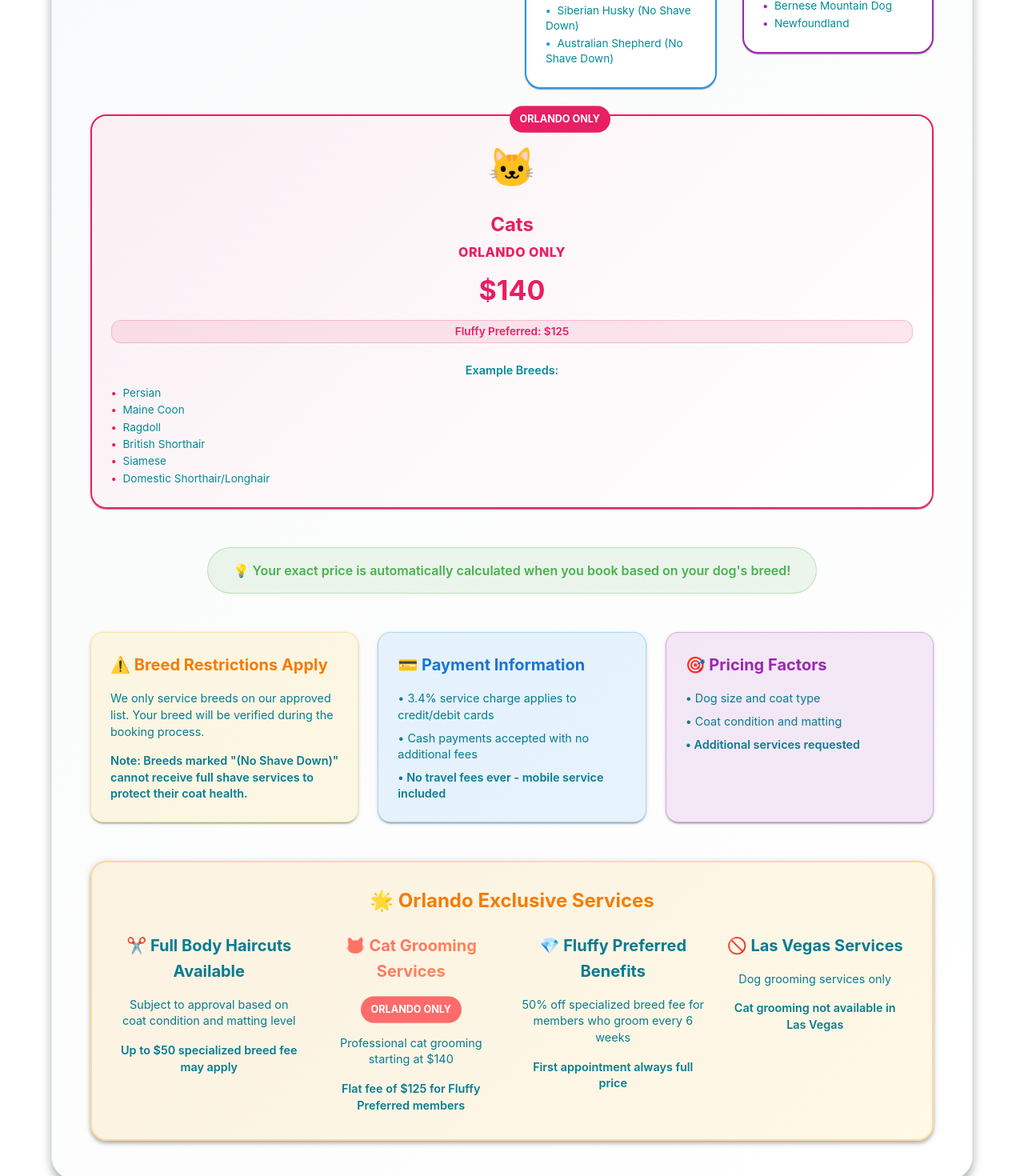
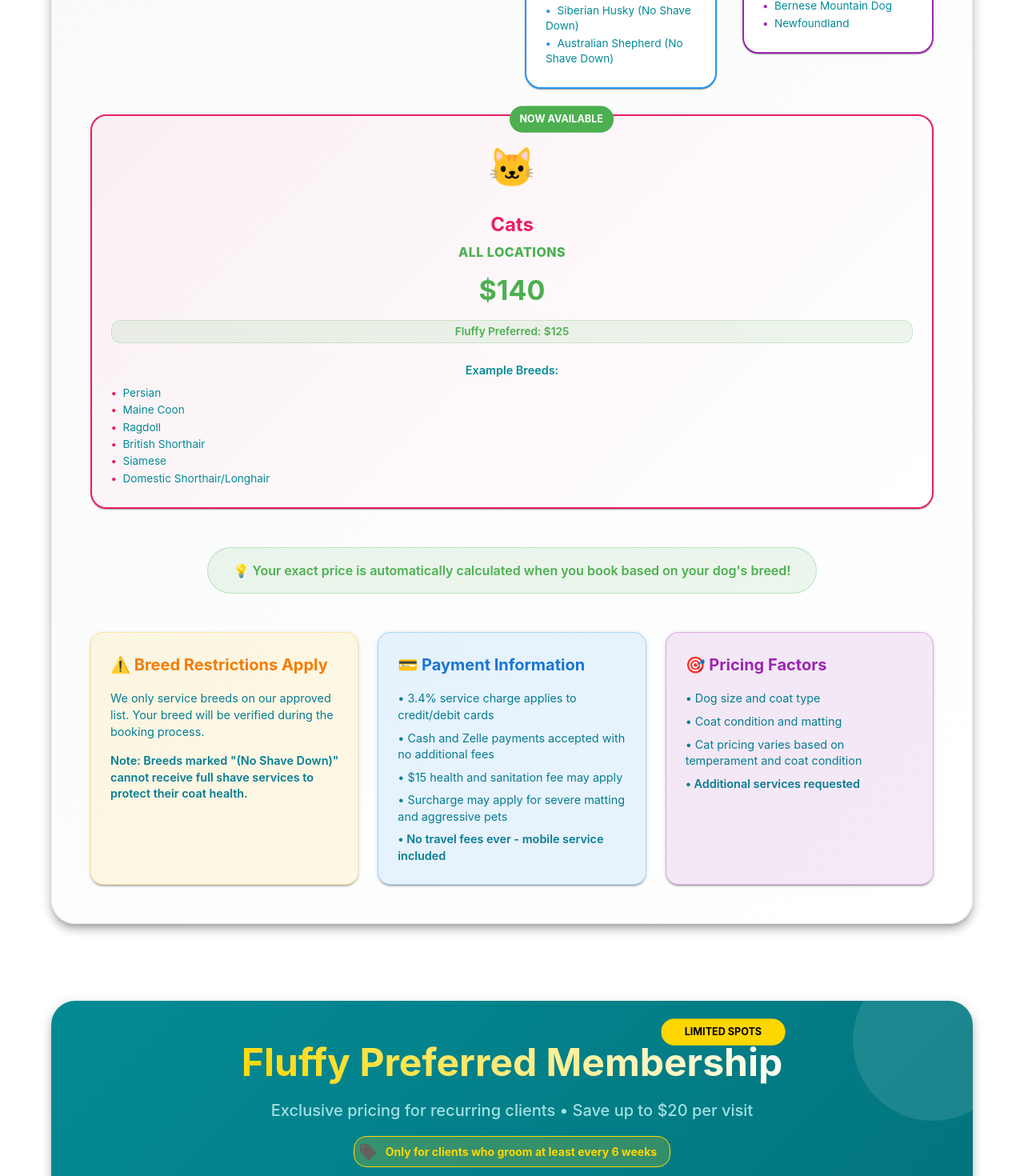
Before and after one commit to crisboxing11/Fluffy, a Next.js app: page /prices in a window 1280 px wide. Shown: the part 1260-2730 px from the top of the page at 80% size. Built offline with nearby package versions, Linux system fonts and the light colour scheme.

Commit message:
changed pricing page

```diff
--- a/pages/prices.tsx
+++ b/pages/prices.tsx
@@ -1,3 +1,4 @@
+import React, { useState, useEffect } from "react";
 import {
   Box,
   Typography,
@@ -62,6 +63,13 @@ const preferredPricing = [
     savings: "$15+",
     desc: "Over 120 lbs",
   },
+  {
+    size: "Cats",
+    price: "$125",
+    originalPrice: "$140",
+    savings: "$15",
+    desc: "All breeds",
+  },
 ];
 
 // **All-Inclusive Services List**
@@ -81,6 +89,28 @@ const services = [
 ];
 
 const PricesPage = () => {
+  const [isClient, setIsClient] = useState(false);
+
+  // Ensure client-side rendering
+  useEffect(() => {
+    setIsClient(true);
+  }, []);
+
+  // Don't render dynamic content until client-side
+  if (!isClient) {
+    return (
+      <Box sx={{ bgcolor: "#ffffff", minHeight: "100vh" }}>
+        <Container maxWidth="lg" sx={{ py: { xs: 2, md: 8 }, pt: { xs: 12, md: 8 } }}>
+          <Box textAlign="center" mb={{ xs: 4, md: 8 }}>
+            <Typography variant="h1" sx={{ fontSize: "2rem", fontWeight: 800, color: "#067C92" }}>
+              Loading Pricing Information...
+            </Typography>
+          </Box>
+        </Container>
+      </Box>
+    );
+  }
+
   return (
     <Box sx={{ bgcolor: "#ffffff" }}>
       {/* SEO & Metadata */}
@@ -301,7 +331,7 @@ const PricesPage = () => {
                 },
                 {
                   size: "Cats",
-                  weight: "ORLANDO ONLY",
+                  weight: "All Locations",
                   price: "$140",
                   examples: [
                     "Persian",
@@ -313,14 +343,14 @@ const PricesPage = () => {
                   ],
                   icon: "🐱",
                   color: "#E91E63",
-                  isOrlando: true,
+                  isAvailable: true,
                 },
               ].map((category, index) => (
                 <Grid
                   item
                   xs={12}
                   sm={6}
-                  md={category.isOrlando ? 12 : 3}
+                  md={category.isAvailable ? 12 : 3}
                   key={index}
                 >
                   <motion.div
@@ -335,7 +365,7 @@ const PricesPage = () => {
                         textAlign: "center",
                         borderRadius: "20px",
                         border: `2px solid ${category.color}`,
-                        background: category.isOrlando
+                        background: category.isAvailable
                           ? "linear-gradient(135deg, rgba(233, 30, 99, 0.05), rgba(255, 255, 255, 1))"
                           : "white",
                         position: "relative",
@@ -347,15 +377,15 @@ const PricesPage = () => {
                         },
                       }}
                     >
-                      {category.isOrlando && (
+                      {category.isAvailable && (
                         <Chip
-                          label="ORLANDO ONLY"
+                          label="NOW AVAILABLE"
                           sx={{
                             position: "absolute",
                             top: -12,
                             left: "50%",
                             transform: "translateX(-50%)",
-                            bgcolor: "#E91E63",
+                            bgcolor: "#4CAF50",
                             color: "white",
                             fontWeight: "bold",
                             fontSize: "0.75rem",
@@ -400,17 +430,17 @@ const PricesPage = () => {
                         <Typography
                           variant="body1"
                           color={
-                            category.isOrlando ? "#E91E63" : "text.secondary"
+                            category.isAvailable ? "#4CAF50" : "text.secondary"
                           }
-                          fontWeight={category.isOrlando ? "800" : "600"}
+                          fontWeight={category.isAvailable ? "800" : "600"}
                           mb={2}
                           sx={{
-                            fontSize: category.isOrlando ? "1rem" : "0.9rem",
+                            fontSize: category.isAvailable ? "1rem" : "0.9rem",
                             lineHeight: 1.3,
-                            textTransform: category.isOrlando
+                            textTransform: category.isAvailable
                               ? "uppercase"
                               : "none",
-                            letterSpacing: category.isOrlando
+                            letterSpacing: category.isAvailable
                               ? "0.5px"
                               : "normal",
                           }}
@@ -422,25 +452,25 @@ const PricesPage = () => {
                         <Typography
                           variant="h4"
                           fontWeight="bold"
-                          color={category.isOrlando ? "#E91E63" : "#038B95"}
-                          mb={category.isOrlando ? 2 : 3}
+                          color={category.isAvailable ? "#4CAF50" : "#038B95"}
+                          mb={category.isAvailable ? 2 : 3}
                         >
                           {category.price}
                         </Typography>
 
-                        {category.isOrlando && (
+                        {category.isAvailable && (
                           <Typography
                             variant="body2"
                             sx={{
-                              color: "#E91E63",
+                              color: "#4CAF50",
                               fontWeight: 600,
                               mb: 3,
                               fontSize: "0.85rem",
-                              background: "rgba(233, 30, 99, 0.1)",
+                              background: "rgba(76, 175, 80, 0.1)",
                               px: 2,
                               py: 0.5,
                               borderRadius: "12px",
-                              border: "1px solid rgba(233, 30, 99, 0.2)",
+                              border: "1px solid rgba(76, 175, 80, 0.2)",
                             }}
                           >
                             Fluffy Preferred: $125
@@ -570,7 +600,13 @@ const PricesPage = () => {
                       • 3.4% service charge applies to credit/debit cards
                     </Typography>
                     <Typography variant="body2" color="#067C92" mb={1}>
-                      • Cash payments accepted with no additional fees
+                      • Cash and Zelle payments accepted with no additional fees
+                    </Typography>
+                    <Typography variant="body2" color="#067C92" mb={1}>
+                      • $15 health and sanitation fee may apply
+                    </Typography>
+                    <Typography variant="body2" color="#067C92" mb={1}>
+                      • Surcharge may apply for severe matting and aggressive pets
                     </Typography>
                     <Typography
                       variant="body2"
@@ -607,6 +643,9 @@ const PricesPage = () => {
                     <Typography variant="body2" color="#067C92" mb={1}>
                       • Coat condition and matting
                     </Typography>
+                    <Typography variant="body2" color="#067C92" mb={1}>
+                      • Cat pricing varies based on temperament and coat condition
+                    </Typography>
                     <Typography
                       variant="body2"
                       color="#067C92"
@@ -617,150 +656,6 @@ const PricesPage = () => {
                   </Paper>
                 </Grid>
               </Grid>
-            </Box>
-
-            {/* Orlando-Specific Services */}
-            <Box mt={6}>
-              <Paper
-                elevation={4}
-                sx={{
-                  p: 4,
-                  borderRadius: "20px",
-                  background:
-                    "linear-gradient(135deg, rgba(255, 152, 0, 0.1), rgba(255, 193, 7, 0.1))",
-                  border: "2px solid rgba(255, 152, 0, 0.3)",
-                }}
-              >
-                <Typography
-                  variant="h5"
-                  fontWeight="bold"
-                  color="#F57C00"
-                  mb={3}
-                  sx={{
-                    display: "flex",
-                    alignItems: "center",
-                    justifyContent: "center",
-                    gap: 1,
-                  }}
-                >
-                  🌟 Orlando Exclusive Services
-                </Typography>
-                <Grid container spacing={3}>
-                  <Grid item xs={12} md={3}>
-                    <Box sx={{ textAlign: "center" }}>
-                      <Typography
-                        variant="h6"
-                        color="#067C92"
-                        fontWeight="bold"
-                        mb={2}
-                      >
-                        ✂️ Full Body Haircuts Available
-                      </Typography>
-                      <Typography variant="body2" color="#067C92" mb={2}>
-                        Subject to approval based on coat condition and matting
-                        level
-                      </Typography>
-                      <Typography
-                        variant="body2"
-                        color="#067C92"
-                        fontWeight="600"
-                      >
-                        Up to $50 specialized breed fee may apply
-                      </Typography>
-                    </Box>
-                  </Grid>
-                  <Grid item xs={12} md={3}>
-                    <Box sx={{ textAlign: "center" }}>
-                      <Typography
-                        variant="h6"
-                        color="#067C92"
-                        fontWeight="bold"
-                        mb={2}
-                        sx={{
-                          background:
-                            "linear-gradient(135deg, #FF6B6B, #FF8E53)",
-                          backgroundClip: "text",
-                          WebkitBackgroundClip: "text",
-                          WebkitTextFillColor: "transparent",
-                        }}
-                      >
-                        🐱 Cat Grooming Services
-                      </Typography>
-                      <Chip
-                        label="ORLANDO ONLY"
-                        sx={{
-                          bgcolor: "#FF6B6B",
-                          color: "white",
-                          fontWeight: "bold",
-                          fontSize: "0.75rem",
-                          mb: 2,
-                          animation: "pulse 2s infinite",
-                          "@keyframes pulse": {
-                            "0%": { transform: "scale(1)" },
-                            "50%": { transform: "scale(1.05)" },
-                            "100%": { transform: "scale(1)" },
-                          },
-                        }}
-                      />
-                      <Typography variant="body2" color="#067C92" mb={2}>
-                        Professional cat grooming starting at $140
-                      </Typography>
-                      <Typography
-                        variant="body2"
-                        color="#067C92"
-                        fontWeight="600"
-                      >
-                        Flat fee of $125 for Fluffy Preferred members
-                      </Typography>
-                    </Box>
-                  </Grid>
-                  <Grid item xs={12} md={3}>
-                    <Box sx={{ textAlign: "center" }}>
-                      <Typography
-                        variant="h6"
-                        color="#067C92"
-                        fontWeight="bold"
-                        mb={2}
-                      >
-                        💎 Fluffy Preferred Benefits
-                      </Typography>
-                      <Typography variant="body2" color="#067C92" mb={2}>
-                        50% off specialized breed fee for members who groom
-                        every 6 weeks
-                      </Typography>
-                      <Typography
-                        variant="body2"
-                        color="#067C92"
-                        fontWeight="600"
-                      >
-                        First appointment always full price
-                      </Typography>
-                    </Box>
-                  </Grid>
-                  <Grid item xs={12} md={3}>
-                    <Box sx={{ textAlign: "center" }}>
-                      <Typography
-                        variant="h6"
-                        color="#067C92"
-                        fontWeight="bold"
-                        mb={2}
-                      >
-                        🚫 Las Vegas Services
-                      </Typography>
-                      <Typography variant="body2" color="#067C92" mb={2}>
-                        Dog grooming services only
-                      </Typography>
-                      <Typography
-                        variant="body2"
-                        color="#067C92"
-                        fontWeight="600"
-                      >
-                        Cat grooming not available in Las Vegas
-                      </Typography>
-                    </Box>
-                  </Grid>
-                </Grid>
-              </Paper>
             </Box>
           </Paper>
         </motion.div>
@@ -1053,11 +948,10 @@ const PricesPage = () => {
                       fontWeight="bold"
                       mb={1}
                     >
-                      🚫 No Shave Downs
+                      🐕 Dogs & Cats
                     </Typography>
                     <Typography variant="body2" color="#067C92">
-                      We don&apos;t provide shave downs on double-coated breeds
-                      to protect their coat health
+                      We now service both dogs and cats with professional grooming
                     </Typography>
                   </Box>
                 </Grid>
@@ -1069,10 +963,11 @@ const PricesPage = () => {
                       fontWeight="bold"
                       mb={1}
                     >
-                      🐕 Dogs Only
+                      🚫 No Shave Downs
                     </Typography>
                     <Typography variant="body2" color="#067C92">
-                      We specialize in dog grooming and do not service cats
+                      We don&apos;t provide shave downs on double-coated breeds
+                      to protect their coat health
                     </Typography>
                   </Box>
                 </Grid>
@@ -1109,6 +1004,131 @@ const PricesPage = () => {
           </Box>
         </motion.div>
       </Container>
+
+      {/* Service Information */}
+      <Box mt={6}>
+        <Paper
+          elevation={4}
+          sx={{
+            p: 4,
+            borderRadius: "20px",
+            background:
+              "linear-gradient(135deg, rgba(76, 175, 80, 0.1), rgba(33, 150, 243, 0.1))",
+            border: "2px solid rgba(76, 175, 80, 0.3)",
+          }}
+        >
+          <Typography
+            variant="h5"
+            fontWeight="bold"
+            color="#4CAF50"
+            mb={3}
+            sx={{
+              display: "flex",
+              alignItems: "center",
+              justifyContent: "center",
+              gap: 1,
+            }}
+          >
+            🌟 All Services Available at Every Location
+          </Typography>
+          <Grid container spacing={3}>
+            <Grid item xs={12} md={4}>
+              <Box sx={{ textAlign: "center" }}>
+                <Typography
+                  variant="h6"
+                  color="#067C92"
+                  fontWeight="bold"
+                  mb={2}
+                >
+                  ✂️ Full Body Haircuts Available
+                </Typography>
+                <Typography variant="body2" color="#067C92" mb={2}>
+                  Subject to approval based on coat condition and matting
+                  level
+                </Typography>
+                <Typography
+                  variant="body2"
+                  color="#067C92"
+                  fontWeight="600"
+                >
+                  Up to $50 specialized breed fee may apply
+                </Typography>
+              </Box>
+            </Grid>
+            <Grid item xs={12} md={4}>
+              <Box sx={{ textAlign: "center" }}>
+                <Typography
+                  variant="h6"
+                  color="#067C92"
+                  fontWeight="bold"
+                  mb={2}
+                  sx={{
+                    background:
+                      "linear-gradient(135deg, #4CAF50, #66BB6A)",
+                    backgroundClip: "text",
+                    WebkitBackgroundClip: "text",
+                    WebkitTextFillColor: "transparent",
+                  }}
+                >
+                  🐱 Cat Grooming Services
+                </Typography>
+                <Chip
+                  label="NOW AVAILABLE"
+                  sx={{
+                    bgcolor: "#4CAF50",
+                    color: "white",
+                    fontWeight: "bold",
+                    fontSize: "0.75rem",
+                    mb: 2,
+                    animation: "pulse 2s infinite",
+                    "@keyframes pulse": {
+                      "0%": { transform: "scale(1)" },
+                      "50%": { transform: "scale(1.05)" },
+                      "100%": { transform: "scale(1)" },
+                    },
+                  }}
+                />
+                <Typography variant="body2" color="#067C92" mb={2}>
+                  Professional cat grooming starting at $140
+                </Typography>
+                <Typography
+                  variant="body2"
+                  color="#067C92"
+                  fontWeight="600"
+                >
+                  Flat fee of $125 for Fluffy Preferred members
+                </Typography>
+              </Box>
+            </Grid>
+            <Grid item xs={12} md={4}>
+              <Box sx={{ textAlign: "center" }}>
+                <Typography
+                  variant="h6"
+                  color="#067C92"
+                  fontWeight="bold"
+                  mb={2}
+                >
+                  💎 Fluffy Preferred Benefits
+                </Typography>
+                <Typography variant="body2" color="#067C92" mb={2}>
+                  Dogs: 50% off specialized breed fee for members who groom
+                  every 6 weeks
+                </Typography>
+                <Typography variant="body2" color="#067C92" mb={2}>
+                  Cats: Flat fee of $125 for members (save $15+)
+                </Typography>
+                <Typography
+                  variant="body2"
+                  color="#067C92"
+                  fontWeight="600"
+                >
+                  First appointment always full price
+                </Typography>
+              </Box>
+            </Grid>
+          </Grid>
+        </Paper>
+      </Box>
 
       {/* Customer Testimonials - Enhanced Design */}
       <Box
```
